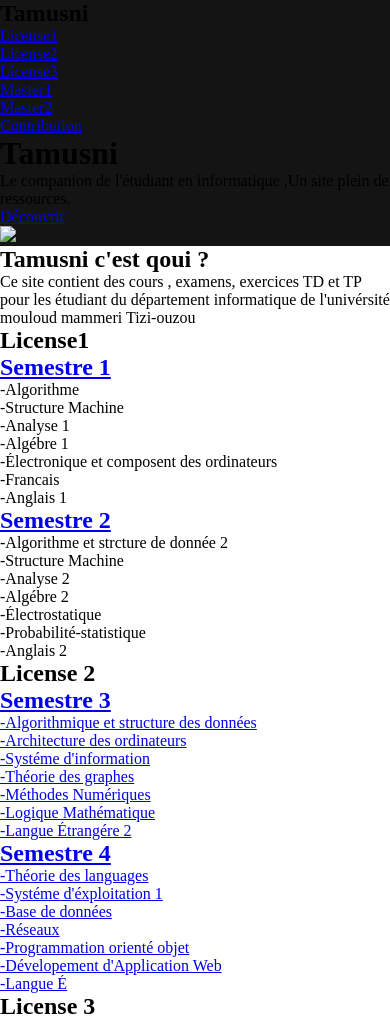
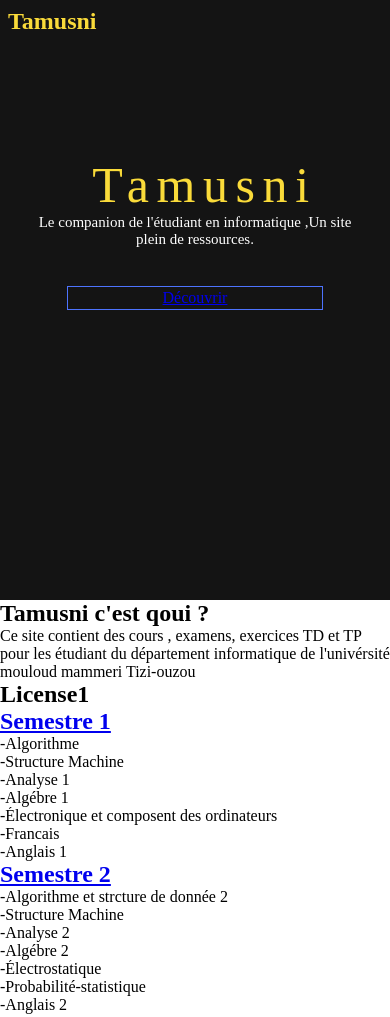
Before and after one commit to Blackya-de/Tamusni, a plain HTML site: page index.html in a window 390 px wide. Shown: the top 1017 px of the page. Drawn offline with Linux system fonts and the light colour scheme.

Commit message:
Responsive

```diff
--- a/css/style.min.css
+++ b/css/style.min.css
@@ -5,4 +5,54 @@
 }
 header{
   background-color: #141414;
+  height: 600px;
 }
+.header-img{
+  display: none;
+}
+.nav-bar-menu{
+  display: none;
+}
+.row{
+  display : flex;
+  align-items: center;
+  margin-top : 2cm;
+}
+.header-info{
+  padding : 1cm;
+  display: flex;
+  flex-direction: column;
+  justify-content: center;
+  align-items: center;
+}
+.header-info h1{
+  font-family : nunito;
+  color: #FADB3A;
+  font-size : 50px;
+  font-weight: 100;
+  letter-spacing: 0.2cm;
+  margin-left : 0.5cm;
+  text-align: center;
+}
+.header-info p{
+  color : #fff;
+  font-size: 15px;
+  text-align: center;
+}
+.btn{
+  margin-top:1cm;
+  padding : 2px;
+  border:1px solid #4D73FE;
+  color: white;
+  text-align: center;
+  width : 250px;
+  transform: translate(10px 10px);
+}
+.btn:active,
+.btn:hover{
+    background-color: #fadb3a;
+}
+.nav-bar h2{
+  color : #FADB3A;
+  padding : 8px;
+}
--- a/index.html
+++ b/index.html
@@ -3,8 +3,8 @@
   <head>
     <meta charset="utf-8">
     <meta name="viewport" content="width=device-width, initial-scale=1.0">
-    <link rel="stylesheet" href="css/style.css" media="screen and (min-width:500px)">
-    <link rel="stylesheet" href="css/style.min.css" media="screen and (max-width:500px)">
+    <link rel="stylesheet" href="css/style.css" media="screen and (min-width:700px)">
+    <link rel="stylesheet" href="css/style.min.css" media="screen and (max-width:700px)">
     <title>Tamusni</title>
   </head>
   <body>
@@ -32,9 +32,8 @@
             <a href="#">Découvrir</a>
           </div>
         </div>
-
-        <div class="img">
-          <img src="svg/computer.svg" width="80%">
+        <div class="header-img">
+          <img src="img/computer.svg" width="80%">
         </div>
       </div>
     </header>
@@ -135,7 +134,7 @@
       <p>Nous envisagons un systéme pour vous donner la chance de contribué au dévelopement du site et l'ajout de contenu.</p>
       <h2>Upload a file</h2>
       <div class="contribution-box">
-        <img src="svg/file.png" alt="" width="80px" height="80px">
+        <img src="img/file.png" alt="" width="80px" height="80px">
       </div>
       <a href="#">Choisir un fichier</a>
     </section>
@@ -144,11 +143,11 @@
       <div class="row-2">
         <div class="contact-us-info">
           <ul>
-            <li> <img src="svg/error.svg" alt="" width="30px" height="30px"> </li>
+            <li> <img src="img/error.svg" alt="" width="30px" height="30px"> </li>
             <li><p>On cas de problémes ou d'erreur lors de votre visite au site veuillez nous contacter.</p></li>
           </ul>
           <ul>
-            <li> <img src="svg/success.svg" alt="" width="35px" height="35px"> </li>
+            <li> <img src="img/success.svg" alt="" width="35px" height="35px"> </li>
             <li><p>Nous contacter pour des renseignement</p></li>
           </ul>
         </div>
```
